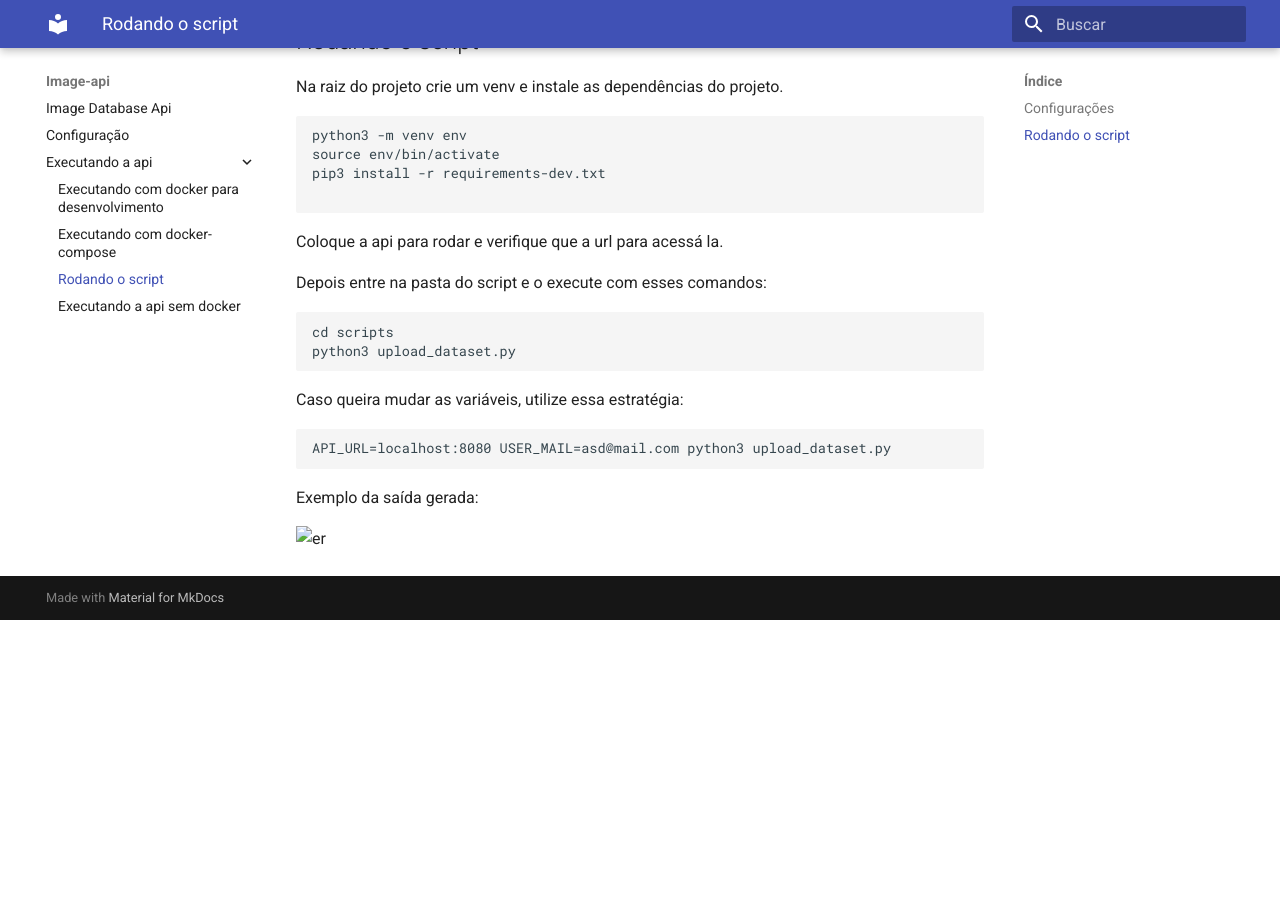
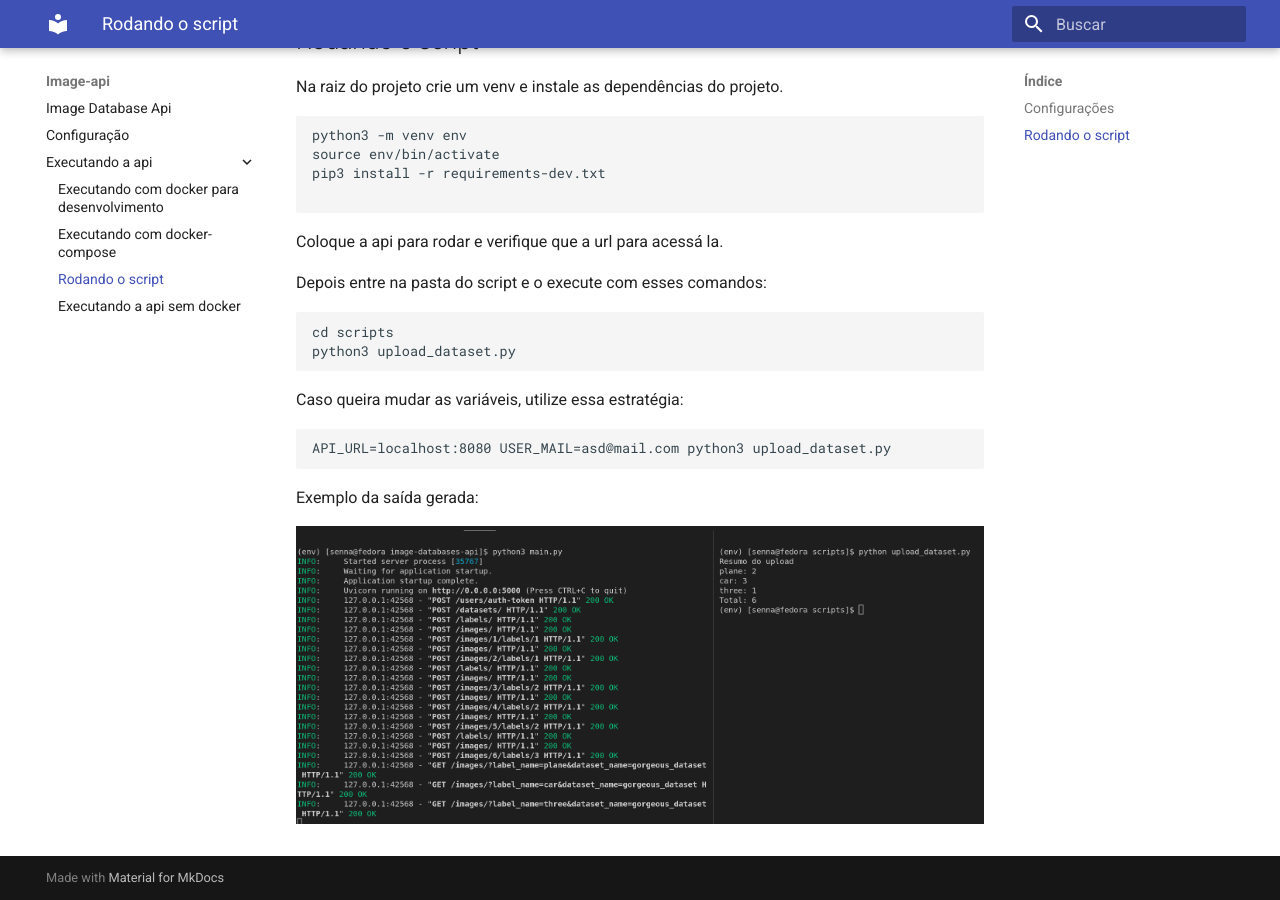
Before and after one commit to psenna/image-databases-api, an MkDocs documentation site: the page built from docs/docs/executando_a_api/executando_o_script.md, in a window 1280 px wide and 900 px high, scrolled down 777 px. Built offline with MkDocs 1.6.1 and Material for MkDocs 9.7.7, drawn with Linux system fonts in a browser that asks for light colours; before the commit the page ends 1397 px from its top, so only the background shows below that.

Commit message:
Fix error in link

```diff
--- a/docs/docs/executando_a_api/executando_o_script.md
+++ b/docs/docs/executando_a_api/executando_o_script.md
@@ -44,4 +44,4 @@ API_URL=localhost:8080 USER_MAIL=asd@mail.com python3 upload_dataset.py
 
 Exemplo da saída gerada:
 
-![er](img/script.png)
+![er](../img/script.png)
```
